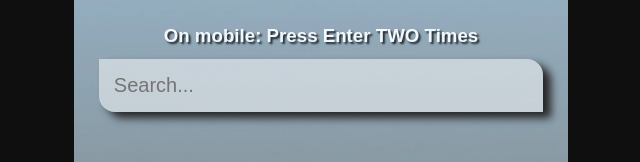
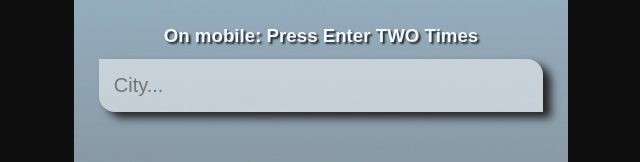
Before and after one commit to FranzRome/vue-weather, a Vue app: page / in a window 1280 px wide. Shown: the top 162 px of the page, without its empty margins (319-959 px from the left). Built offline with nearby package versions, Linux system fonts and the light colour scheme.

Commit message:
Search Placeholder Correction

```diff
--- a/src/App.vue
+++ b/src/App.vue
@@ -14,7 +14,7 @@
             <input
                type="text"
                class="search-bar"
-               placeholder="Search..."
+               placeholder="City..."
                v-model="query"
                @keypress="fetchWeather"
             />
```
